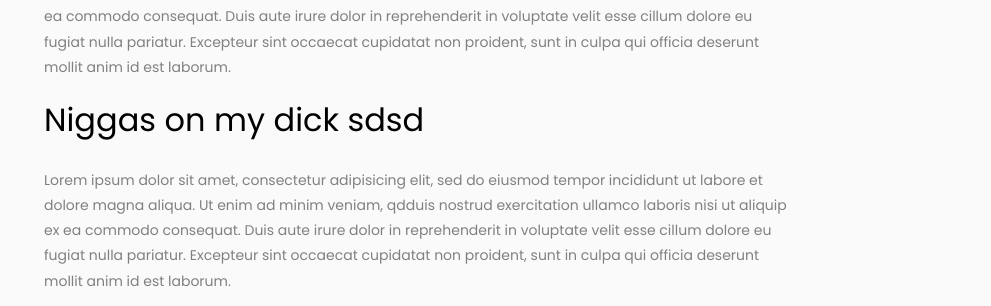
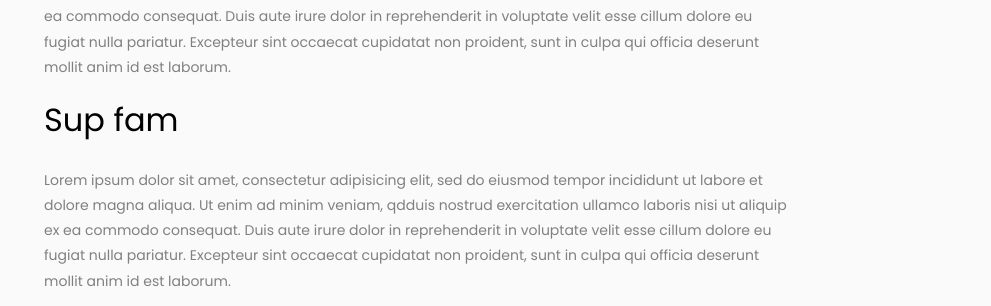
Before and after one commit to r0745533/r0745533.github.io, a plain HTML site: page index.html in a window 1280 px wide. Shown: the part 914-1220 px from the top of the page, 289-1280 px from the left. Drawn offline with Linux system fonts and the light colour scheme.

Commit message:
Update index.html

```diff
--- a/index.html
+++ b/index.html
@@ -74,7 +74,7 @@
             nulla pariatur. Excepteur sint occaecat cupidatat non proident, sunt in culpa qui officia deserunt mollit
             anim id est laborum.</p>
 
-        <h2 class="mb-4">Niggas on my dick sdsd</h2>
+        <h2 class="mb-4">Sup fam</h2>
         <p>Lorem ipsum dolor sit amet, consectetur adipisicing elit, sed do eiusmod tempor incididunt ut labore et
             dolore magna aliqua. Ut enim ad minim veniam, qdduis nostrud exercitation ullamco laboris nisi ut aliquip ex
             ea commodo consequat. Duis aute irure dolor in reprehenderit in voluptate velit esse cillum dolore eu fugiat
```
